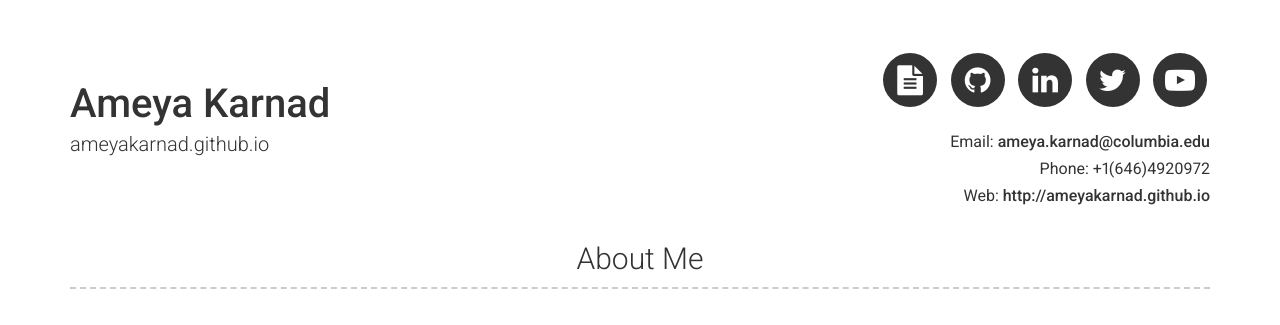
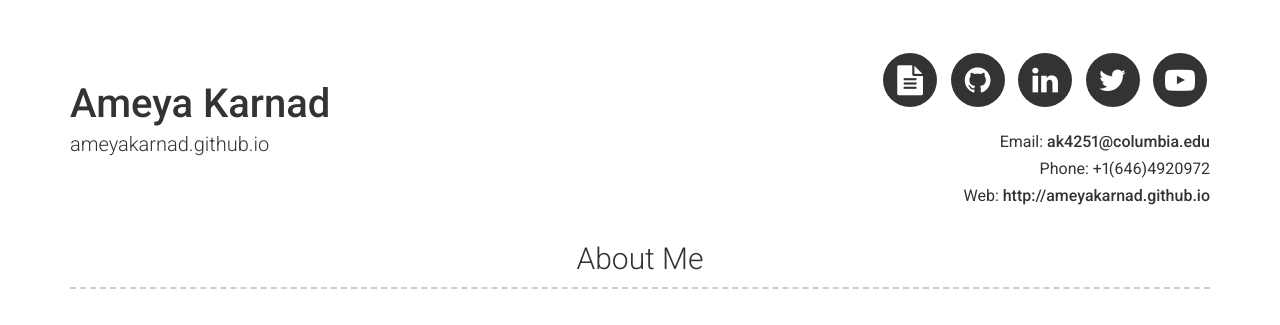
Before and after one commit to ameyakarnad/ameyakarnad.github.io, a Jekyll site: the page built from index.md, in a window 1280 px wide and 900 px high. Shown: the top 325 px of the window. Built offline with Jekyll 4.4.1, drawn with Linux system fonts in a browser that asks for light colours; some of the changed text lies outside the part shown.

Commit message:
Update _config.yml

```diff
--- a/_config.yml
+++ b/_config.yml
@@ -4,7 +4,7 @@
 
 # Personal info
 name: Ameya Karnad
-email: ameya.karnad@columbia.edu
+email: ak4251@columbia.edu
 phone: +1(646)4920972
 website: http://ameyakarnad.github.io
 
```
